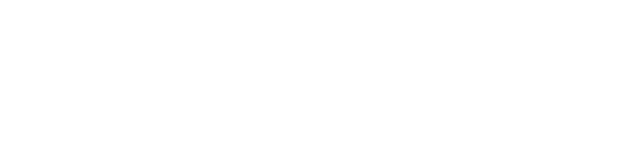
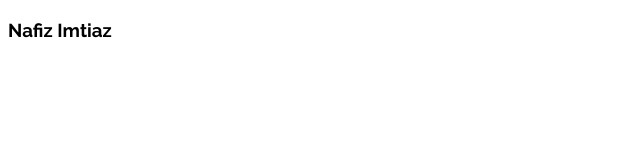
Before and after one commit to nafiz-git/assignment-1-solution, a plain HTML site: page index.html in a window 1280 px wide. Shown: the whole page, without its empty margins (0-640 px from the left). Drawn offline with Linux system fonts and the light colour scheme.

Commit message:
font imported

```diff
--- a/index.html
+++ b/index.html
@@ -5,8 +5,11 @@
     <meta name="viewport" content="width=device-width, initial-scale=1.0">
     <title>Document</title>
     <link rel="stylesheet" href="style.css">
+    <style>
+    @import url('https://fonts.googleapis.com/css2?family=Raleway:ital,wght@0,100..900;1,100..900&display=swap');
+    </style>
 </head>
-<body>
-
+<body class="raleway-normal">
+    <h3>Nafiz Imtiaz</h3>
 </body>
 </html>
--- a/style.css
+++ b/style.css
@@ -0,0 +1,6 @@
+.raleway-normal {
+  font-family: "Raleway", sans-serif;
+  font-optical-sizing: auto;
+  font-weight: <weight>;
+  font-style: normal;
+}
```
